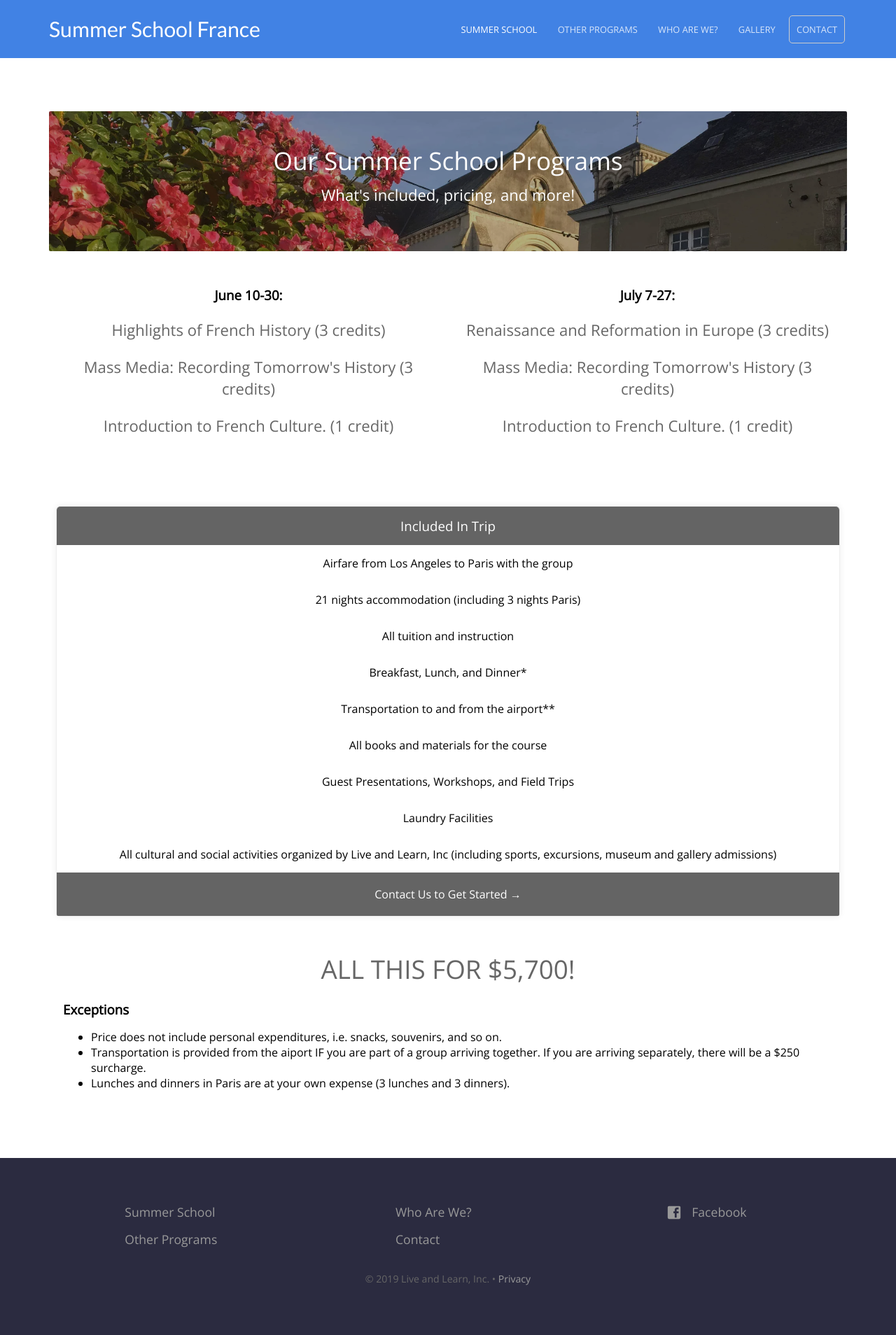
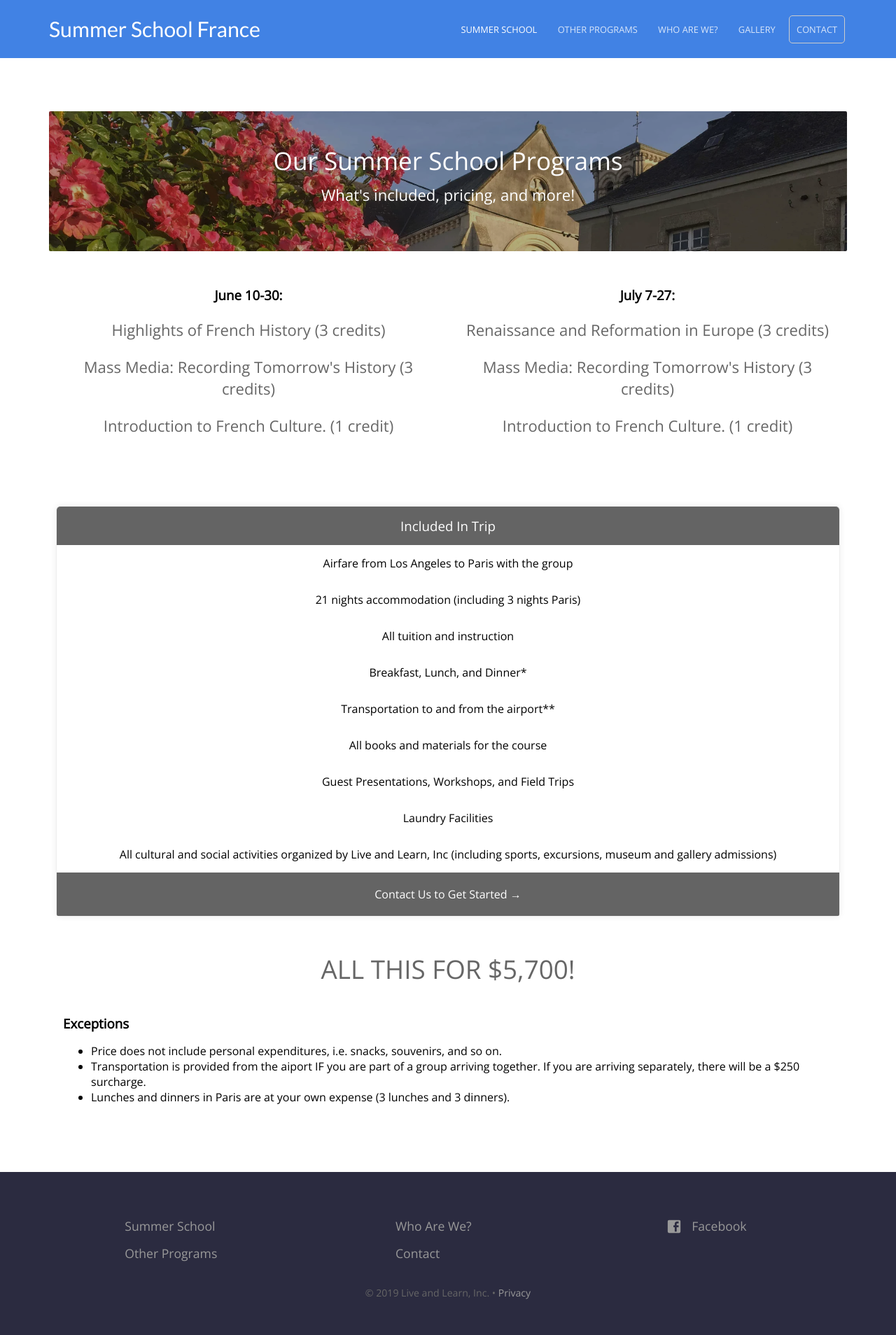
Before and after one commit to baritchie/project1, a Jekyll site: the page built from summerschoolprograms.html, in a window 1280 px wide. Shown: the whole page at 70% size. Built offline with Jekyll 4.4.1, drawn with Linux system fonts in a browser that asks for light colours.

Commit message:
Updated 'summerschoolprograms.html' via CloudCannon

```diff
--- a/summerschoolprograms.html
+++ b/summerschoolprograms.html
@@ -73,11 +73,11 @@
 	{% endfor %}
 </div>
 
-<div class="container price_callout">
+<div class="container price_callout editable">
     ALL THIS FOR $5,700!
 </div>
-
-<div class="container">
+<div style="width:100%;height:20px;"></div>
+<div class="container editable">
     <h3>Exceptions</h3>
     <ul>
         <li>Price does not include personal expenditures, i.e. snacks, souvenirs, and so on.</li>
```
